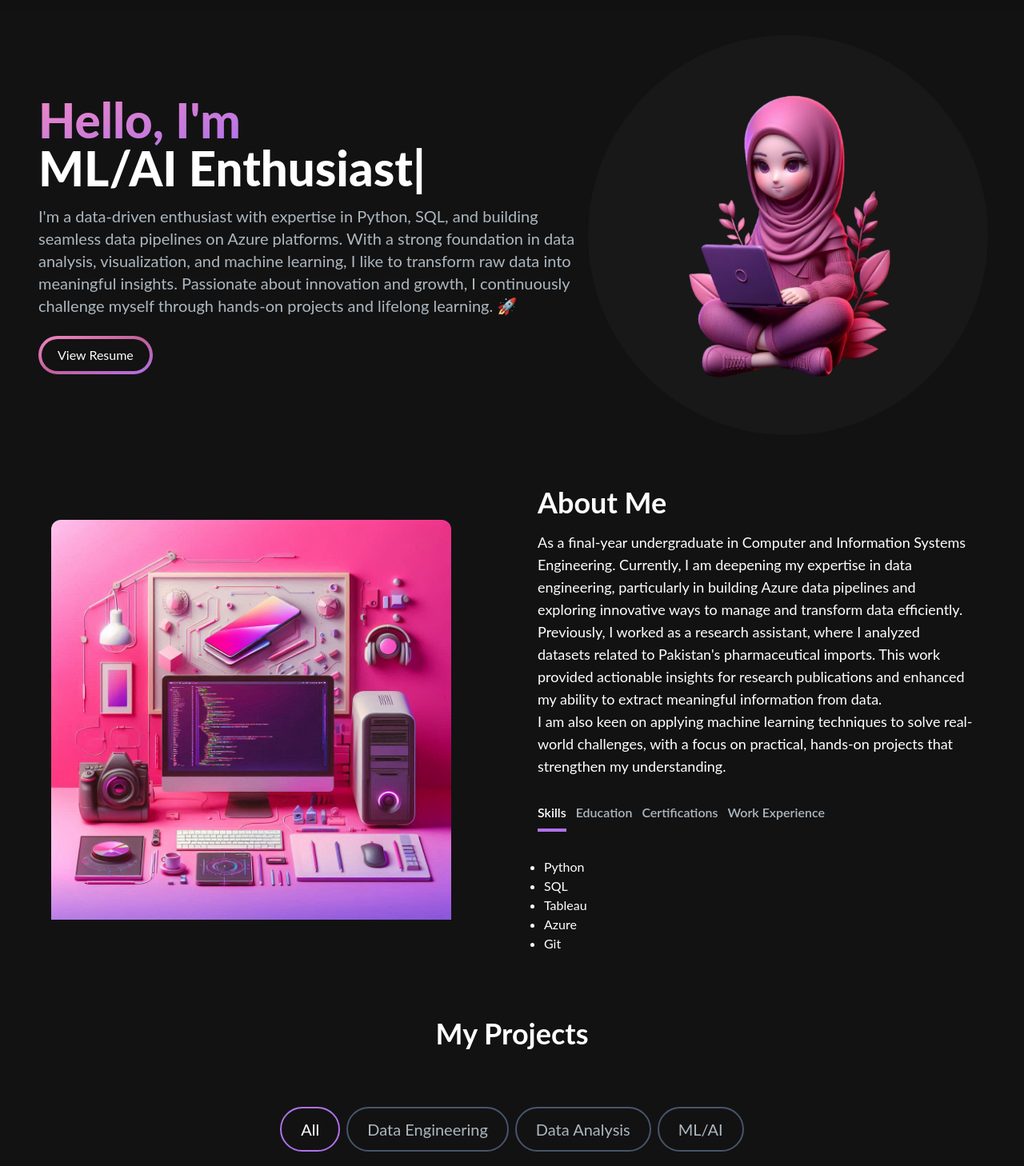
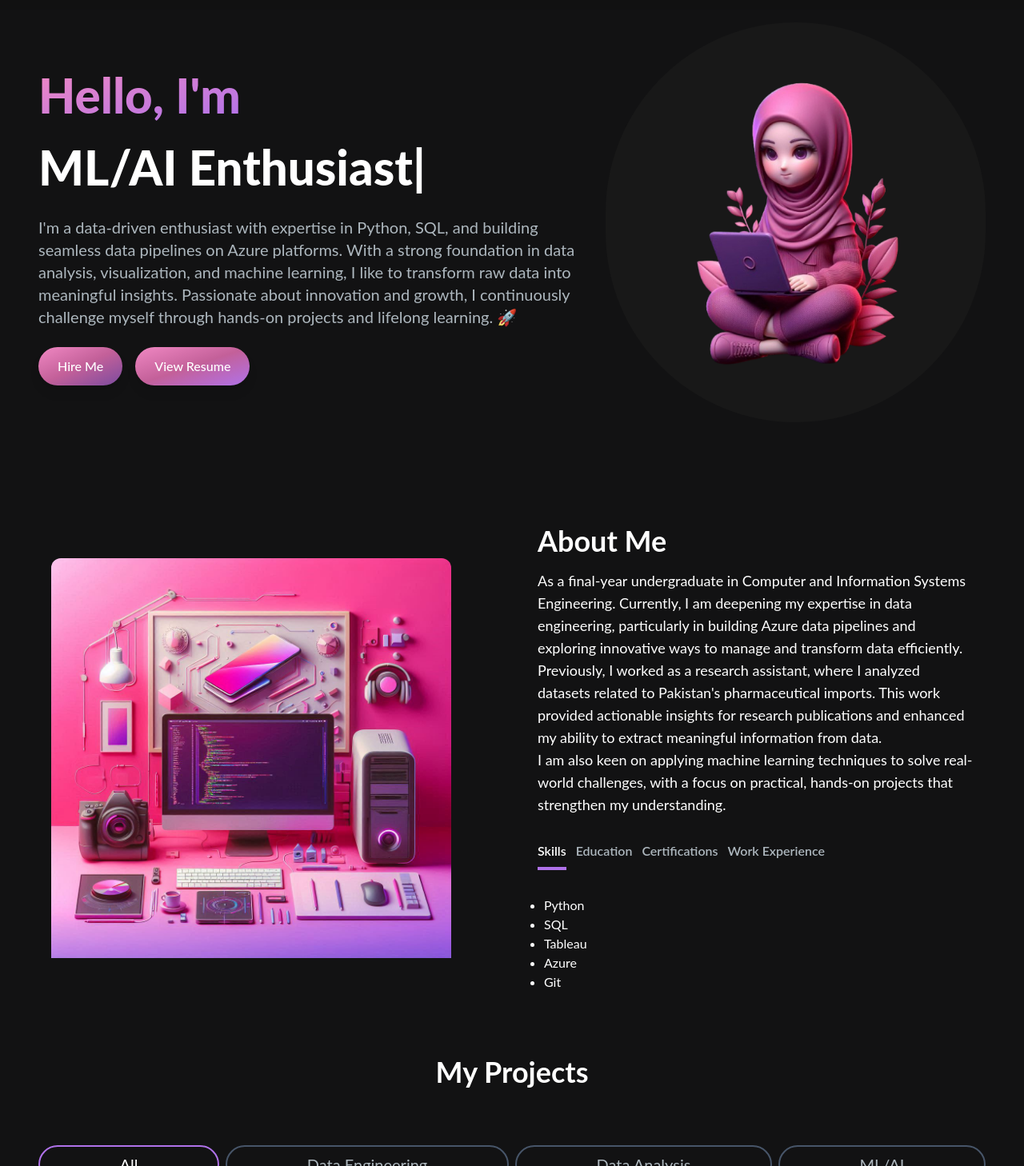
Before and after one commit to zar373/PortfolioWebsite, a Next.js app: page / in a window 1280 px wide. Shown: the part 52-1510 px from the top of the page at 80% size. Built offline with nearby package versions, Linux system fonts and the light colour scheme.

Commit message:
2nd commit

```diff
--- a/src/app/components/AboutSection.jsx
+++ b/src/app/components/AboutSection.jsx
@@ -80,6 +80,7 @@ const AboutSection = () => {
           width={500}
           height={500}
           className="rounded-t-xl"
+          style={{ objectFit: "cover" }}
         />
         <div className="mt-4 md:mt-0 text-left flex flex-col h-full">
           <h2 className="text-4xl font-bold text-white mb-4">About Me</h2>
--- a/src/app/components/EmailSection.jsx
+++ b/src/app/components/EmailSection.jsx
@@ -22,7 +22,10 @@ const EmailSection = () => {
         <div className="flex gap-4">
           {/* GitHub Icon */}
           <Link href="https://github.com/zar373">
-            <Image src={GithubIcon} alt="Github Icon" className="h-8 w-8" />
+            <Image src={GithubIcon}
+            alt="Github Icon"
+            className="h-8 w-8"
+            />
           </Link>
 
           {/* LinkedIn Icon */}
@@ -49,6 +52,7 @@ const EmailSection = () => {
             width={500}  // You can adjust the size
             height={500}
             className="rounded-t-xl"
+            style={{ objectFit: "cover" }}
           />
         </div>
       </div>
--- a/src/app/components/HeroSection.jsx
+++ b/src/app/components/HeroSection.jsx
@@ -1,33 +1,33 @@
 "use client";
-import React from 'react';
-import Image from 'next/image';
-import { TypeAnimation } from 'react-type-animation';
-import { motion } from 'framer-motion';
+import React from "react";
+import Image from "next/image";
+import { TypeAnimation } from "react-type-animation";
+import { motion } from "framer-motion";
 import Link from "next/link";
 
 const HeroSection = () => {
   return (
-    <section>
-      <div className="grid grid-cols-1 sm:grid-cols-12">
-        <div className="col-span-7 place-self-center text-center sm:text-left">
+    <section className="py-10 lg:py-16">
+      <div className="grid grid-cols-1 sm:grid-cols-12 gap-8 items-center">
+        {/* Text Section */}
         <motion.div
           initial={{ opacity: 0, scale: 0.5 }}
           animate={{ opacity: 1, scale: 1 }}
           transition={{ duration: 0.5 }}
-            className="col-span-8 place-self-center text-center sm:text-left justify-self-start"
+          className="col-span-12 sm:col-span-7 text-center sm:text-left"
         >
-            <h1 className="text-white mb-4 text-4xl sm:text-5xl lg:text-6xl font-extrabold">
+          <h1 className="text-white mb-4 text-4xl sm:text-4xl lg:text-6xl lg:leading-normal font-extrabold">
             <span className="text-transparent bg-clip-text bg-gradient-to-br from-[#f088c3] to-[#b072ea]">
               Hello, I'm
             </span>
             <br />
             <TypeAnimation
               sequence={[
-                  'Zargul',
+                "Zargul",
                 1000,
-                  'Aspiring Data Scientist',
+                "Aspiring Data Scientist",
                 1000,
-                  'ML/AI Enthusiast',
+                "ML/AI Enthusiast",
                 1000,
               ]}
               wrapper="span"
@@ -36,36 +36,49 @@ const HeroSection = () => {
             />
           </h1>
           <p className="text-[#ADB7BE] text-base sm:text-lg mb-6 lg:text-xl">
-            I&apos;m a data-driven enthusiast with expertise in Python, SQL, and building seamless data pipelines on Azure platforms. With a strong foundation in data analysis, visualization, and machine learning, I like to transform raw data into meaningful insights. Passionate about innovation and growth, I continuously challenge myself through hands-on projects and lifelong learning. 🚀
+            I&apos;m a data-driven enthusiast with expertise in Python, SQL, and
+            building seamless data pipelines on Azure platforms. With a strong
+            foundation in data analysis, visualization, and machine learning, I
+            like to transform raw data into meaningful insights. Passionate about
+            innovation and growth, I continuously challenge myself through
+            hands-on projects and lifelong learning. 🚀
           </p>
-            <div>
-              {/* <button className="px-6 py-3 w-full sm:w-fit rounded-full mr-4 bg-gradient-to-br from-[#f088c3] via-[#c36099] to-[#7b4b9f] hover:bg-slate-200 transition-all duration-300 text-white hover:text-slate-900 font-medium shadow-lg hover:shadow-xl">
+          <div className="flex flex-col sm:flex-row gap-4">
+            <Link
+              href="/#contact"
+              className="px-6 py-3 rounded-full bg-gradient-to-br from-[#f088c3] via-[#c36099] to-[#7b4b9f] hover:bg-slate-200 transition-all duration-300 text-white hover:text-slate-900 font-medium shadow-lg hover:shadow-xl text-center"
+            >
               Hire Me
-              </button> */}
-              <button className="px-1 py-1 w-full sm:w-fit rounded-full bg-gradient-to-br from-[#f088c3] via-[#c36099] to-[#b072ea] hover:bg-slate-800 transition-all duration-300 text-white hover:text-bold">
+            </Link>
             <a
               href="https://drive.google.com/file/d/1hjN4EZC5HslsXfhlpg448Lz-n-eiMfCX/view?usp=sharing"
               target="_blank"
               rel="noopener noreferrer"
-                  className="block bg-[#121212] hover:bg-slate-800 rounded-full px-5 py-2"
+              className="px-6 py-3 rounded-full bg-gradient-to-br from-[#f088c3] via-[#c36099] to-[#b072ea] hover:bg-slate-800 transition-all duration-300 text-white font-medium shadow-lg hover:shadow-xl text-center"
             >
               View Resume
             </a>
-              </button>
           </div>
         </motion.div>
-        </div>
-        <div className="col-span-5 place-self-center mt-4 lg:mt-0">
-          <div className="rounded-full bg-[#181818] w-[250px] h-[250px] lg:w-[500px] lg:h-[500px] relative">
+
+        {/* Image Section */}
+        <motion.div
+          initial={{ opacity: 0, scale: 0.5 }}
+          animate={{ opacity: 1, scale: 1 }}
+          transition={{ duration: 0.5 }}
+          className="col-span-12 sm:col-span-5 flex justify-center"
+        >
+          <div className="rounded-full bg-[#181818] w-[250px] h-[250px] sm:w-[200px] sm:h-[200px] lg:w-[500px] lg:h-[500px] relative overflow-hidden">
             <Image
               src="/images/PortfolioPictureTwo.png"
               alt="Portfolio Picture"
-              className="absolute transform -translate-x-1/2 -translate-y-1/2 top-1/2 left-1/2"
+              className="absolute transform -translate-x-1/2 -translate-y-1/2 top-1/2 left-1/2 object-contain"
+              style={{ objectFit: "cover" }}
               width={300}
-              height={500}
+              height={300}
             />
           </div>
-        </div>
+        </motion.div>
       </div>
     </section>
   );
--- a/src/app/components/ProjectCard.jsx
+++ b/src/app/components/ProjectCard.jsx
@@ -11,8 +11,8 @@ const ProjectCard = ({ imgUrl, title, description, gitUrl, previewUrl, skills })
           <Image
             src={imgUrl}
             alt={title}
-            layout="fill" // Ensures image fills the container
-            objectFit="cover" // Makes sure the image covers the entire area without distortion
+            fill
+            style={{ objectFit: "cover" }}
             className="rounded-t-xl"
           />
         </div>
--- a/src/app/components/ProjectTag.jsx
+++ b/src/app/components/ProjectTag.jsx
@@ -1,12 +1,32 @@
+// import React from "react";
+
+// const ProjectTag = ({ name, onClick, isSelected }) => {
+//   const buttonStyles = isSelected
+//     ? "text-white border-[#b072ea]"
+//     : "text-[#ADB7BE] border-slate-600 hover:border-[#b072ea]";
+
+//   return (
+//     <button
+//       className={`${buttonStyles} rounded-full border-2 px-4 py-2 text-base md:text-xl cursor-pointer w-full sm:w-auto min-w-[140px]`}
+//       onClick={() => onClick(name)}
+//     >
+//       {name}
+//     </button>
+//   );
+// };
+
+// export default ProjectTag;
+
 import React from "react";
 
 const ProjectTag = ({ name, onClick, isSelected }) => {
   const buttonStyles = isSelected
     ? "text-white border-[#b072ea]"
     : "text-[#ADB7BE] border-slate-600 hover:border-[#b072ea]";
+
   return (
     <button
-      className={`${buttonStyles} rounded-full border-2 px-6 py-3 text-xl cursor-pointer`}
+      className={`${buttonStyles} rounded-full border-2 px-4 py-2 text-base md:text-xl cursor-pointer min-w-[140px] max-w-full flex-1 sm:flex-auto`}
       onClick={() => onClick(name)}
     >
       {name}
--- a/src/app/components/ProjectsSection.jsx
+++ b/src/app/components/ProjectsSection.jsx
@@ -99,12 +99,8 @@ const ProjectsSection = () => {
       <h2 className="text-center text-4xl font-bold text-white mt-4 mb-8 md:mb-12">
         My Projects
       </h2>
-      <div className="text-white flex flex-row justify-center items-center gap-2 py-6">
-        <ProjectTag
-          onClick={handleTagChange}
-          name="All"
-          isSelected={tag === "All"}
-        />
+      <div className="text-white flex flex-wrap justify-center items-center gap-2 py-6">
+        <ProjectTag onClick={handleTagChange} name="All" isSelected={tag=== "All"} />
         <ProjectTag
         onClick={handleTagChange}
         name="Data Engineering"
@@ -115,13 +111,10 @@ const ProjectsSection = () => {
         name="Data Analysis"
         isSelected={tag === "Data Analysis"}
         />
-        <ProjectTag
-          onClick={handleTagChange}
-          name="ML/AI"
-          isSelected={tag === "ML/AI"}
-
+        <ProjectTag onClick={handleTagChange} name="ML/AI" isSelected={tag === "ML/AI"}
         />
         </div>
+
       <ul ref={ref} className="grid md:grid-cols-3 gap-8 md:gap-12">
         {filteredProjects.map((project, index) => (
           <motion.li
@@ -149,3 +142,4 @@ const ProjectsSection = () => {
 };
 
 export default ProjectsSection;
+//
--- a/src/app/globals.css
+++ b/src/app/globals.css
@@ -19,3 +19,15 @@ body {
   background: var(--background);
   font-family: 'Lato',sans-serif;
 }
+
+/* styles/globals.css */
+html,
+body {
+  background-color: #121213;
+  color: #fff;
+  margin: 0;
+  padding: 0;
+  box-sizing: border-box;
+  min-height: 100%;
+  width: 100%;
+}
--- a/src/app/page.js
+++ b/src/app/page.js
@@ -9,18 +9,36 @@ import FooterSection from "./components/FooterSection";
 
 export default function Home() {
   return (
-    <main className="flex min-h-screen flex-col bg-[#121213]">
+    <main className="bg-[#121213] min-h-screen">
       <Navbar />
-      <div className="container mt-24 mx-auto px-12">
+      <div className="container mx-auto px-4 sm:px-12 py-4">
         <HeroSection />
         <AboutSection />
         <ProjectsSection />
         <EmailSection />
-        <FooterSection/>
+        <FooterSection />
         {/* <AchievementsSection /> */}
-
       </div>
     </main>
   );
 }
+
+// export default function Home() {
+//   return (
+//     <main className="bg-[#121213] min-h-screen">
+//       <Navbar />
+//       <div className="container mx-auto px-4 sm:px-12 py-4">
+//         <HeroSection />
+//         <AboutSection />
+//         <ProjectsSection />
+//         <EmailSection />
+//         <FooterSection />
+//         {/* <AchievementsSection /> */}
+//       </div>
+//     </main>
+//   );
+// }
+
+
+// flex min-h-screen flex-col
 // container mx-auto px-12 py-4
```
Also changed, not shown: src/app/components/FooterSection.jsx (+12 -3 lines), .eslintrc.json. Lines whose indentation alone changed are shown as unchanged.
